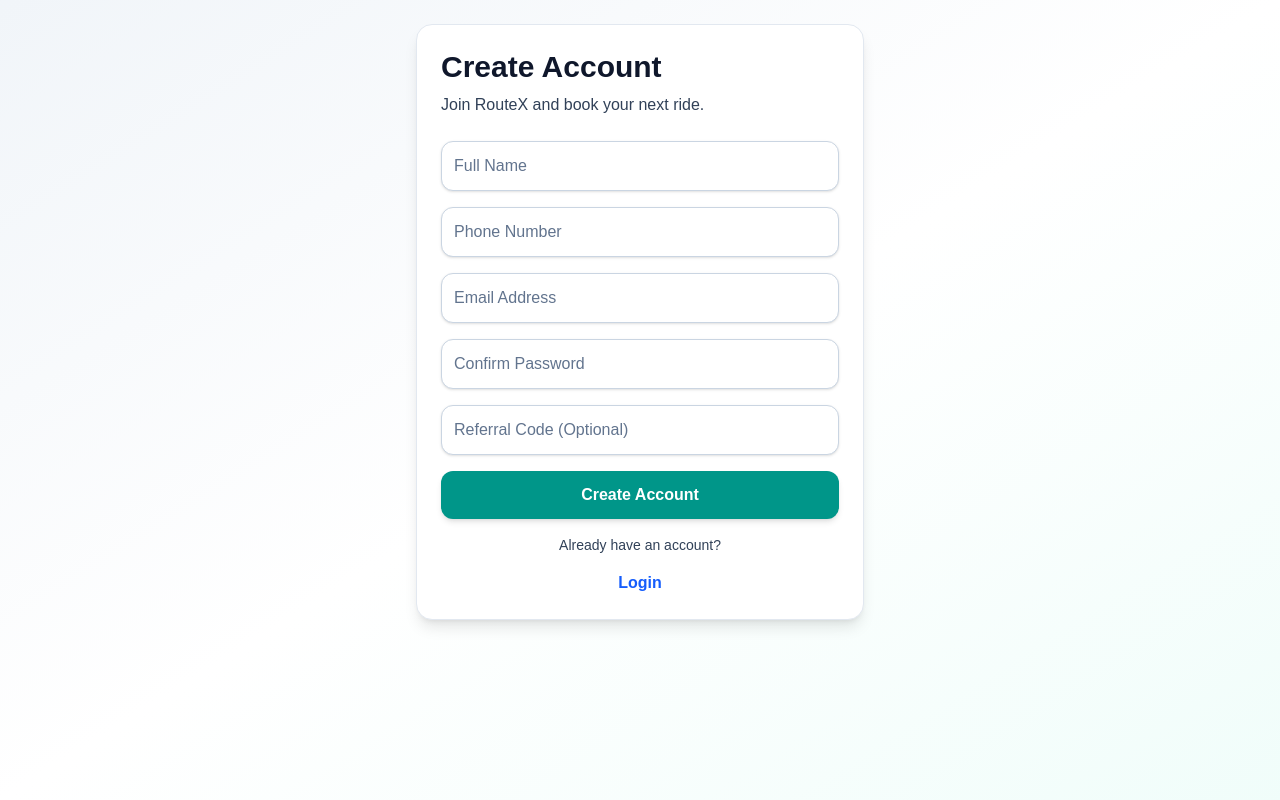
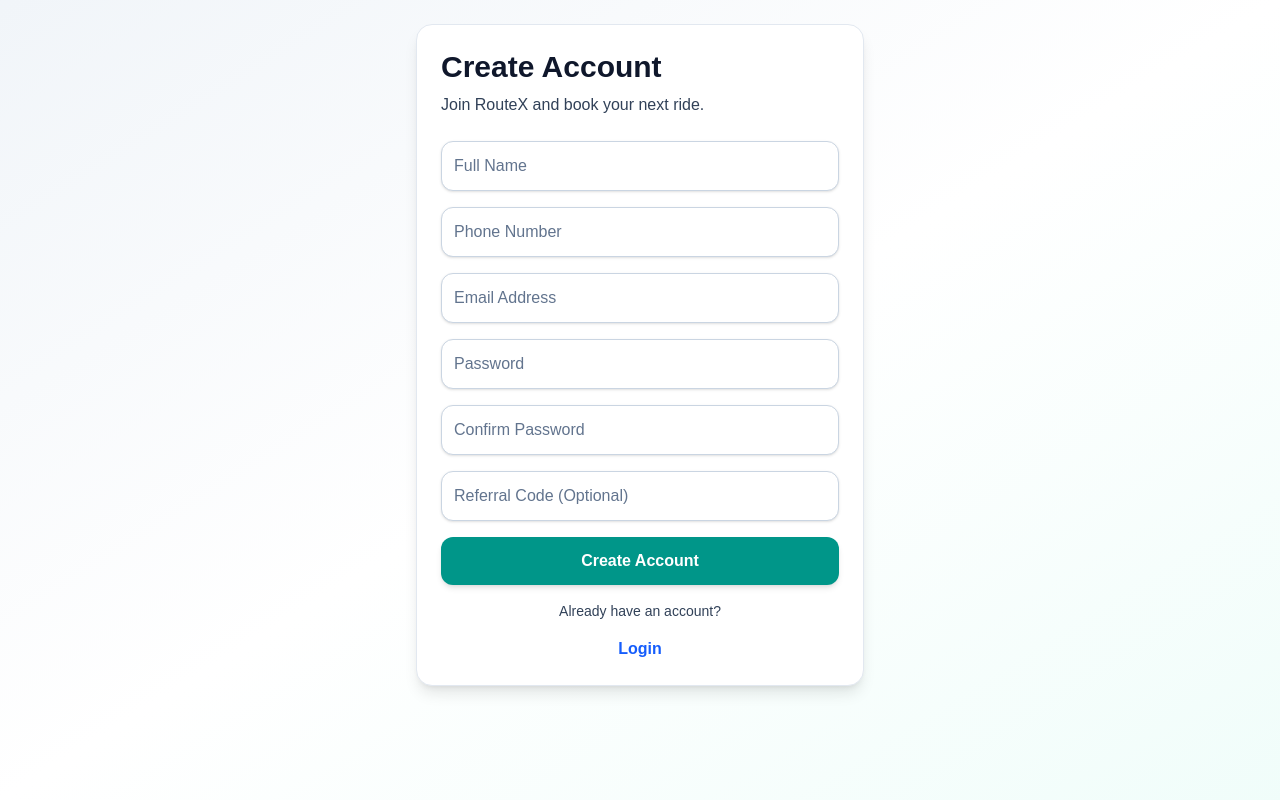
Before and after one commit to jules2018/RouteX, a Next.js app in the folder frontend/: page /passenger-register in a window 1280 px wide. Built offline with nearby package versions, Linux system fonts and the light colour scheme.

Commit message:
Fix passenger registration password field

```diff
--- a/frontend/app/passenger-register/page.tsx
+++ b/frontend/app/passenger-register/page.tsx
@@ -117,7 +117,18 @@ Create Account
             }
             className="border border-slate-300 rounded-xl p-3 shadow-sm text-slate-900 placeholder:text-slate-500 bg-white"
           />
-
+<input
+  type="password"
+  placeholder="Password"
+  value={form.password}
+  onChange={(e) =>
+    setForm({
+      ...form,
+      password: e.target.value,
+    })
+  }
+  className="border border-slate-300 rounded-xl p-3 shadow-sm text-slate-900 placeholder:text-slate-500 bg-white"
+/>
           <input
   type="password"
   placeholder="Confirm Password"
```
